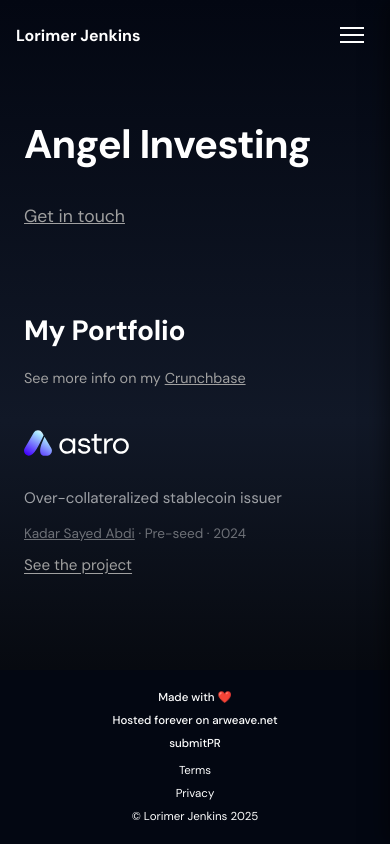
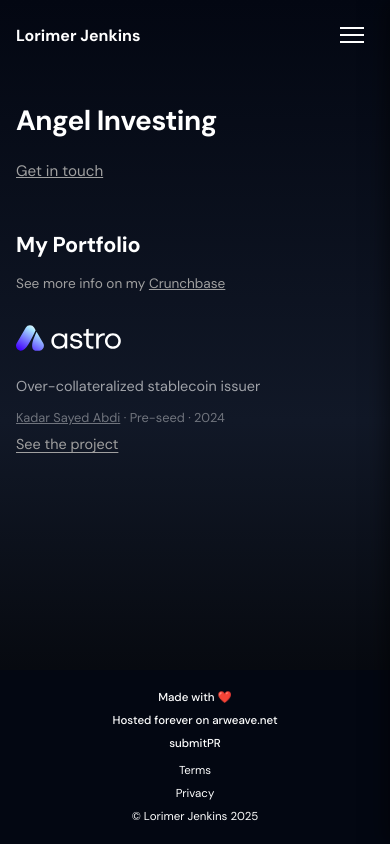
Before and after one commit to LorimerJenkins/personal-website, a Next.js app: page /angel in a window 390 px wide. Built offline with nearby package versions, Linux system fonts and the light colour scheme.

Commit message:
feat: angel responsive layout

```diff
--- a/src/app/angel/angel.module.css
+++ b/src/app/angel/angel.module.css
@@ -26,6 +26,7 @@
   margin: 0 0 2rem 0;
   letter-spacing: -0.02em;
 }
+
 .content {
   display: flex;
   flex-direction: column;
@@ -55,6 +56,11 @@
 .content strong {
   color: #a0a0a0;
   font-weight: 500;
+}
+
+.ctaLink {
+  display: inline-block;
+  margin-top: 0.5rem;
 }
 
 /* Portfolio Section */
@@ -154,31 +160,153 @@
   opacity: 0.7;
 }
 
-/* Responsive */
-@media (max-width: 900px) {
+/* Responsive - Large Tablet */
+@media (max-width: 1024px) {
+  .body {
+    padding: 3rem 2rem;
+  }
+
+  .intro {
+    margin-bottom: 4rem;
+  }
+
+  .title {
+    font-size: 2.25rem;
+  }
+
   .grid {
     grid-template-columns: repeat(3, 1fr);
-  }
-}
-
-@media (max-width: 700px) {
-  .grid {
-    grid-template-columns: repeat(2, 1fr);
     gap: 2rem 1.5rem;
   }
 }
 
+/* Responsive - Tablet */
+@media (max-width: 768px) {
+  .body {
+    padding: 2.5rem 1.5rem;
+  }
+
+  .intro {
+    margin-bottom: 3.5rem;
+  }
+
+  .title {
+    font-size: 2rem;
+    margin-bottom: 1.5rem;
+  }
+
+  .content {
+    gap: 1rem;
+  }
+
+  .content p,
+  .content a {
+    font-size: 1rem;
+  }
+
+  .sectionTitle {
+    font-size: 1.5rem;
+  }
+
+  .grid {
+    grid-template-columns: repeat(2, 1fr);
+    gap: 2rem 1.25rem;
+  }
+
+  .logoContainer {
+    height: 40px;
+    margin-bottom: 0.25rem;
+  }
+
+  .logo {
+    max-height: 40px;
+    max-width: 140px;
+  }
+
+  .description {
+    font-size: 0.9rem;
+  }
+}
+
+/* Responsive - Mobile */
 @media (max-width: 500px) {
   .body {
-    padding: 3rem 1.5rem;
+    padding: 2rem 1rem;
   }
 
-  .content p {
-    font-size: 1rem;
+  .intro {
+    margin-bottom: 3rem;
+  }
+
+  .title {
+    font-size: 1.75rem;
+    margin-bottom: 1.25rem;
+  }
+
+  .content p,
+  .content a {
+    font-size: 0.95rem;
+    line-height: 1.6;
+  }
+
+  .sectionTitle {
+    font-size: 1.35rem;
+    margin-bottom: 16px;
+  }
+
+  .crunchbaseText {
+    font-size: 0.85rem;
+    margin-bottom: 1.5rem;
   }
 
   .grid {
     grid-template-columns: 1fr;
-    gap: 2.5rem;
+    gap: 2rem;
+  }
+
+  .card {
+    gap: 0.5rem;
+  }
+
+  .logoContainer {
+    height: 44px;
+    margin-bottom: 0.5rem;
+  }
+
+  .logo {
+    max-height: 44px;
+    max-width: 150px;
+  }
+
+  .description {
+    font-size: 0.9rem;
+  }
+
+  .roundYear {
+    font-size: 0.8rem;
+  }
+
+  .projectLink {
+    font-size: 0.9rem;
   }
 }
+
+/* Responsive - Small Mobile */
+@media (max-width: 360px) {
+  .body {
+    padding: 1.5rem 1rem;
+  }
+
+  .title {
+    font-size: 1.5rem;
+  }
+
+  .content p,
+  .content a {
+    font-size: 0.9rem;
+  }
+
+  .sectionTitle {
+    font-size: 1.25rem;
+  }
+}
```
